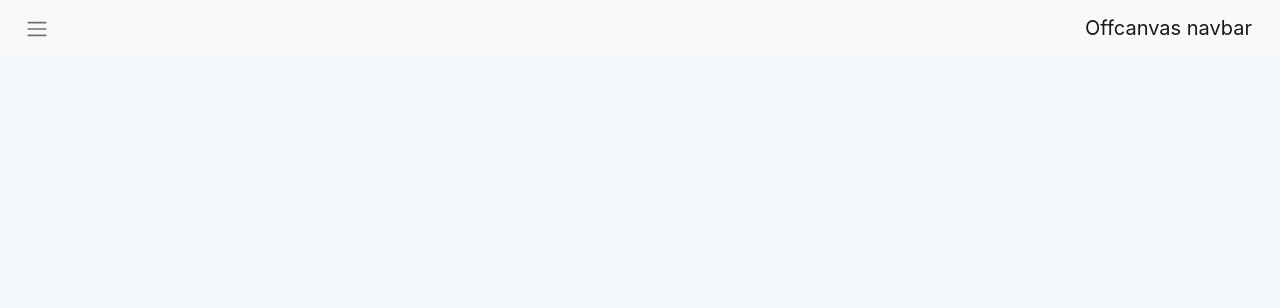
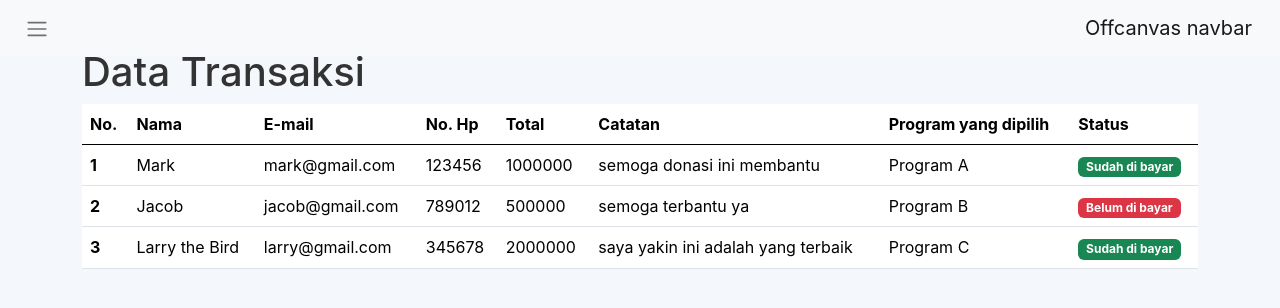
Before and after one commit to SlvTore/Maxy-donate, a React (Create React App) app: page /userpage in a window 1280 px wide. Shown: the top 308 px of the page. Built offline with nearby package versions, Linux system fonts and the light colour scheme.

Commit message:
Halaman Data Transaksi

```diff
--- a/src/App.jsx
+++ b/src/App.jsx
@@ -12,6 +12,7 @@ import Pembayaran from './pages/Pembayaran.jsx';
 import Anggota from './components/User/Anggota/data_anggota.jsx';
 
 
+
 function App() {
   return (
     <Router>
@@ -23,7 +24,7 @@ function App() {
         <Route path='/aboutus' element={<><Nav /><AboutUs /></>} />
         <Route path='/regist' element={<><Nav /><RegisterPage /></>} />
         <Route path='/Pembayaran' element={<><Nav /><Pembayaran /></>} />
-        <Route path='/data_anggota' element={<><Nav /><Anggota /></>} />
+        <Route path='/data_anggota' element={<><Navigation /><Anggota /></>} />
       </Routes>
     </Router>
   );
--- a/src/components/User/Sidenav/Navigation.jsx
+++ b/src/components/User/Sidenav/Navigation.jsx
@@ -29,7 +29,7 @@ const Navigation = () => {
                 <Link to="/aboutus">About Us</Link>
               </Nav.Item>
               <Nav.Item>
-                <Link to="/">Link</Link>
+                <Link to="/userpage">Data Transaksi</Link>
               </Nav.Item>
               <Nav.Item className='my-3'>
                 <Link to="/data_anggota">Anggota Tim</Link>
--- a/src/components/User/Transaksi/Datatransaksi.jsx
+++ b/src/components/User/Transaksi/Datatransaksi.jsx
@@ -2,13 +2,82 @@ import React from 'react';
 import 'bootstrap/dist/css/bootstrap.min.css';
 import 'bootstrap-icons/font/bootstrap-icons.css';
 
+
 const Datatransaksi = () => {
-    return (
-        <div>
-            <h1>Ini halaman data transaksi</h1>
+  const customers = [
+    {
+      no: 1,
+      nama: 'Mark',
+      email: 'mark@gmail.com',
+      noHp: '123456',
+      total: 1000000,
+      catatan: 'semoga donasi ini membantu',
+      program: 'Program A',
+      status: 'Aktif'
+    },
+    {
+      no: 2,
+      nama: 'Jacob',
+      email: 'jacob@gmail.com',
+      noHp: '789012',
+      total: 500000,
+      catatan: 'semoga terbantu ya',
+      program: 'Program B',
+      status: 'Tidak Aktif'
+    },
+    {
+      no: 3,
+      nama: 'Larry the Bird',
+      email: 'larry@gmail.com',
+      noHp: '345678',
+      total: 2000000,
+      catatan: 'saya yakin ini adalah yang terbaik',
+      program: 'Program C',
+      status: 'Aktif'
+    }
+  ];
 
-        </div>
-    );
+  return (
+    <div>
+      <div className='container my-5'>
+        <h1>Data Transaksi</h1>
+        <table className="table">
+          <thead>
+            <tr>
+              <th scope="col">No. </th>
+              <th scope="col">Nama</th>
+              <th scope="col">E-mail</th>
+              <th scope="col">No. Hp</th>
+              <th scope="col">Total</th>
+              <th scope="col">Catatan</th>
+              <th scope="col">Program yang dipilih</th>
+              <th scope="col">Status</th>
+            </tr>
+          </thead>
+          <tbody>
+            {customers.map((customer, index) => (
+              <tr key={index}>
+                <th scope="row">{customer.no}</th>
+                <td>{customer.nama}</td>
+                <td>{customer.email}</td>
+                <td>{customer.noHp}</td>
+                <td>{customer.total}</td>
+                <td>{customer.catatan}</td>
+                <td>{customer.program}</td>
+                <td>
+                  {customer.status === 'Aktif' ? (
+                    <span className="badge bg-success">Sudah di bayar</span>
+                  ) : (
+                    <span className="badge bg-danger">Belum di bayar</span>
+                  )}
+                </td>
+              </tr>
+            ))}
+          </tbody>
+        </table>
+      </div>
+    </div>
+  );
 }
 
 export default Datatransaksi
--- a/src/pages/userpage.jsx
+++ b/src/pages/userpage.jsx
@@ -1,13 +1,10 @@
 import Navigation from '../components/User/Sidenav/Navigation';
-import Transaksi from '../components/User/Transaksi/Datatransaksi';
+import Datatransaksi from '../components/User/Transaksi/Datatransaksi';
 
 const Userpage = () => {
   return (
     <div>
-      <Navigation />
-      <div className="hide-navbar">
-        <Transaksi />
-      </div>
+        <Datatransaksi />
     </div>
   )
 }
```
